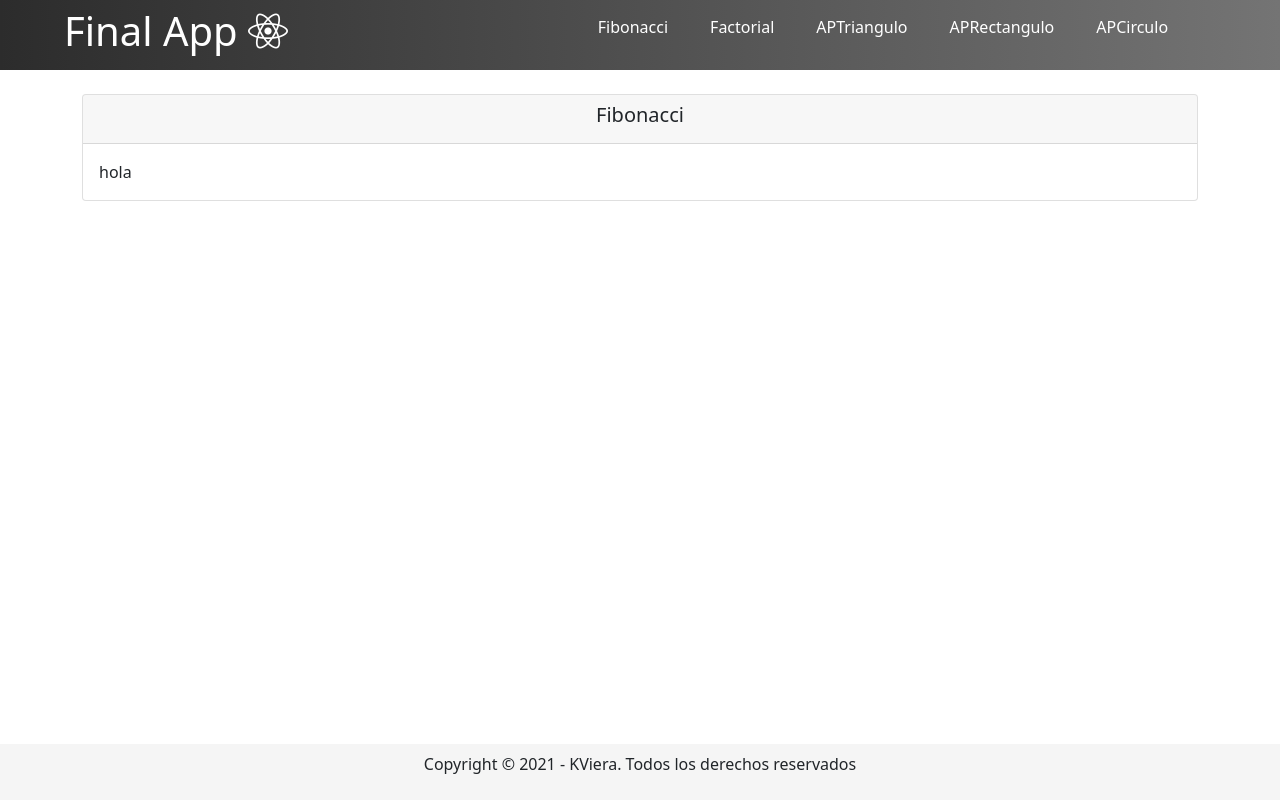
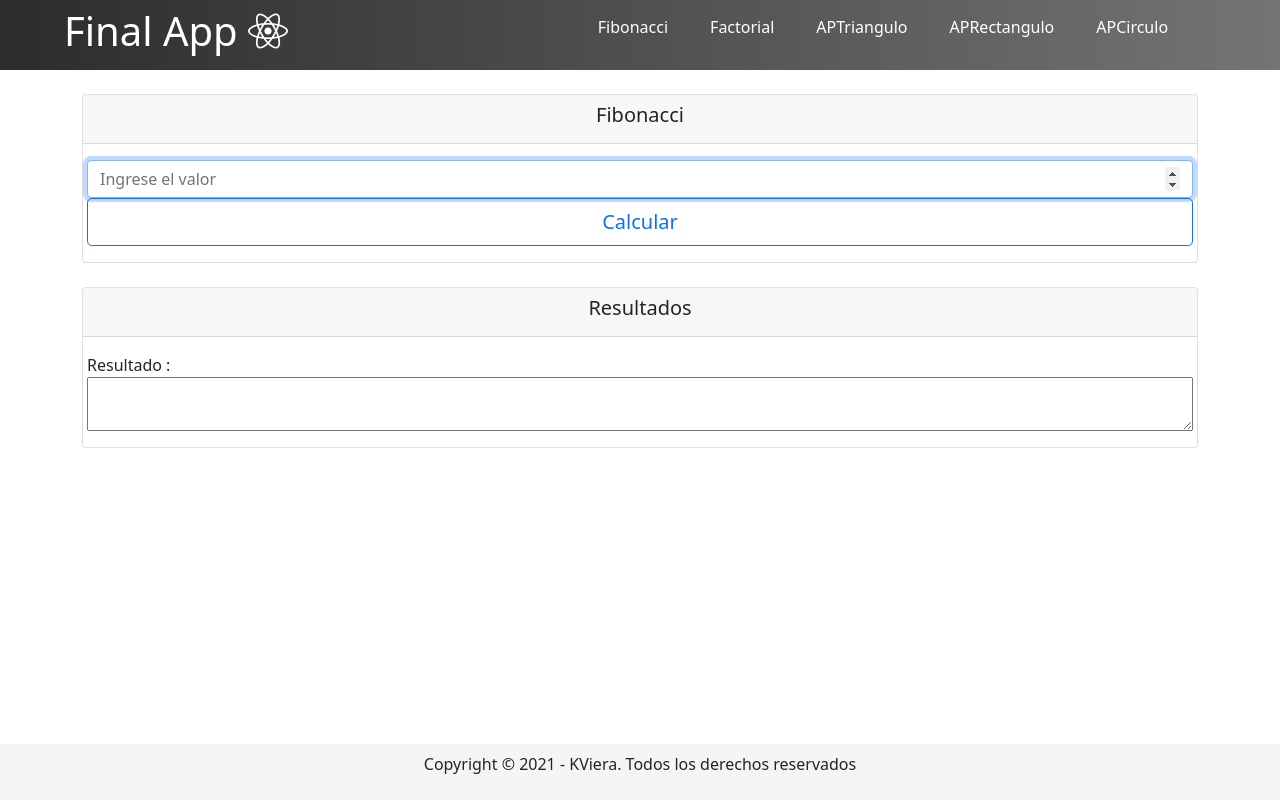
Before and after one commit to K-Viera/implementacion-final-front, a React (Create React App) app: page / in a window 1280 px wide. Built offline with nearby package versions, Linux system fonts and the light colour scheme.

Commit message:
form complete

```diff
--- a/src/components/views/fibonacci/fibonacci.js
+++ b/src/components/views/fibonacci/fibonacci.js
@@ -1,9 +1,19 @@
-import React, { useState } from "react";
+import React from "react";
 import { Form, Row, Col, Button, Card, Container } from "react-bootstrap";
 
 class Fibonacci extends React.Component {
+  state = {
+    input: "",
+  };
+
   handleChange = (e) => {
-    console.log("change");
+    this.setState({
+      input: e.target.value,
+    });
+  };
+  handleSubmit = (e) => {
+    e.preventDefault();
+    console.log("enviado");
   };
 
   render() {
@@ -13,10 +23,44 @@ class Fibonacci extends React.Component {
           <Card.Header>
             <Card.Title className="text-center">Fibonacci</Card.Title>
           </Card.Header>
-          <Card.Body>hola</Card.Body>
-          <Form>
+          <Card.Body>
+            <Form onSubmit={this.handleSubmit}>
+              <Row>
+                <Form.Control
+                  type="number"
+                  name="input"
+                  placeholder="Ingrese el valor"
+                  onChange={this.handleChange}
+                  value={this.state.input}
+                  min="0"
+                  required
+                  autoFocus
+                ></Form.Control>
+              </Row>
+              <Row>
+                <Button
+                  size="lg"
+                  variant="outline-primary btn-block"
+                  type="submit"
+                  block
+                >
+                  Calcular
+                </Button>
+              </Row>
+            </Form>
+          </Card.Body>
+        </Card>
+        <br />
+        <Card>
+          <Card.Header>
+            <Card.Title className="text-center">Resultados</Card.Title>
+          </Card.Header>
+          <Card.Body>
+            <Row>
+              Resultado : <textarea value={this.state.input} readOnly />
+            </Row>
             <Row></Row>
-          </Form>
+          </Card.Body>
         </Card>
       </Container>
     );
```
